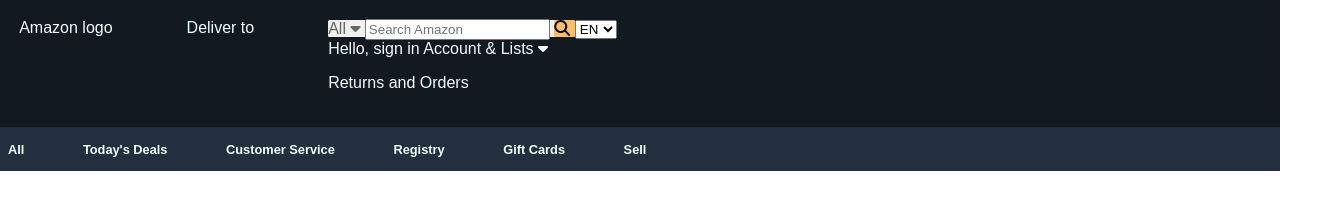
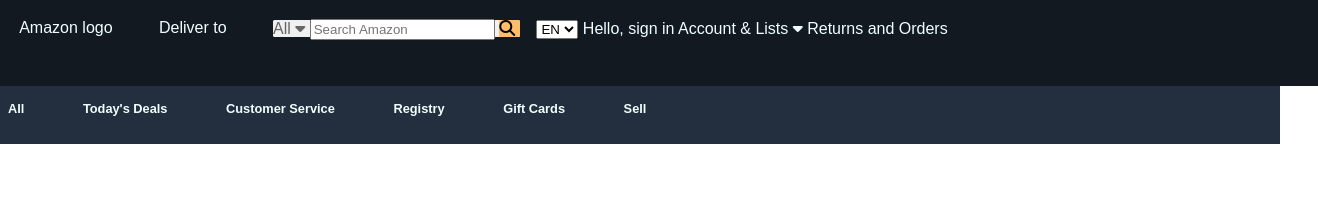
Before and after one commit to jvseds/amazon-product, a plain HTML site: page index.html in a window 1280 px wide. Shown: the whole page, 1318 px wide, since content can reach past the window. Drawn offline with Linux system fonts and the light colour scheme.

Commit message:
fixed position of account + order buttons, still needs to be further styled

```diff
--- a/index.html
+++ b/index.html
@@ -53,15 +53,17 @@
                 </span>
 
                 <span class="upper-line upper-line-item" id="account-btn">
-                    <a href="#">
-                        <span id="sign-in-txt">Hello, sign in</span>
-                        <span id="sign-in-btn">Account & Lists <i class="fa-solid fa-caret-down"></i></span>
+                    <a href="#" id="sign-in-txt">
+                        Hello, sign in
+                    </a>
+                    <a href="#" id="sign-in-btn">
+                        Account & Lists <i class="fa-solid fa-caret-down"></i>
                     </a>
                 </span>
 
                 <span class="upper-line upper-line-item" id="returns-orders-btn">
                     <a href="#">
-                        <p>Returns and Orders</p>
+                        Returns and Orders
                     </a>
                 </span>
 
--- a/style.css
+++ b/style.css
@@ -33,6 +33,7 @@
 /* upper navbar line */
 
 section.upper-line {
+    width: 100%;
     grid-column: 1 / span 1;
     grid-row: 1 / span 1;
     background-color: #131921;
@@ -96,8 +97,8 @@
     color: #666666;
     background-color: #f0f0f0;
     border-radius: 0.1rem;
+    margin: 2% 2% 0 0;
 }
-
 
 span#search-departments-btn:hover {
     color: #000000;
@@ -105,8 +106,8 @@
 
 span#account-btn {
     grid-area: account;
-    display: flex;
-    flex-direction: column;
+    /* display: flex; */
+    /* flex-flow: column wrap; */
 }
 
 span#returns-orders-btn {
```
